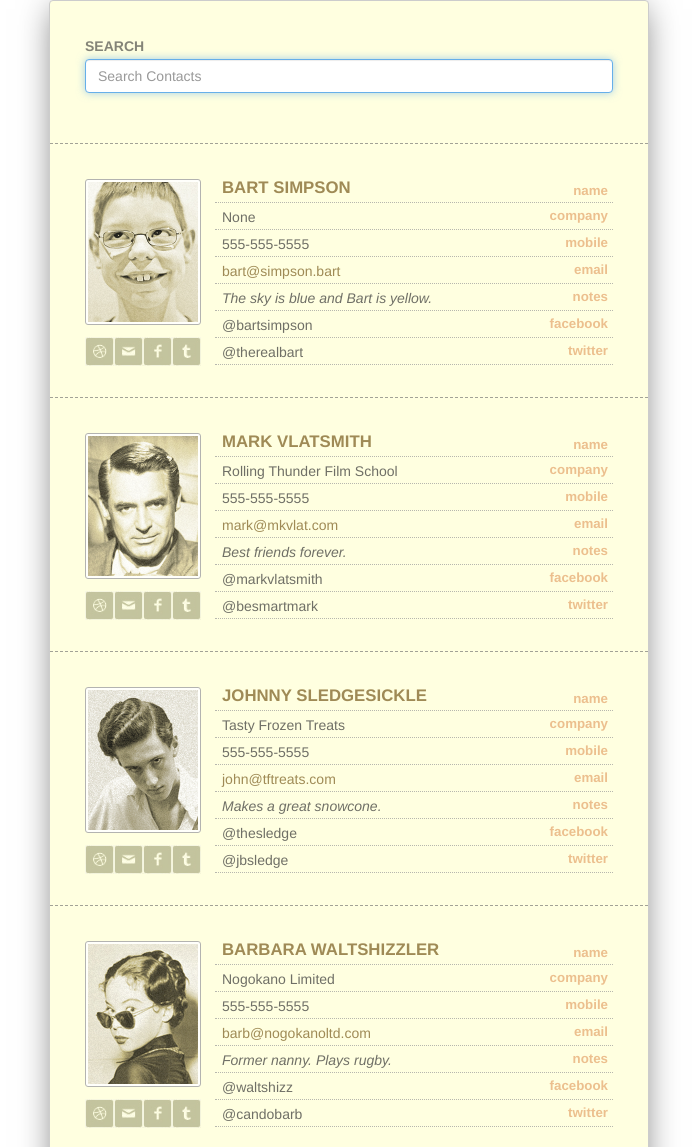
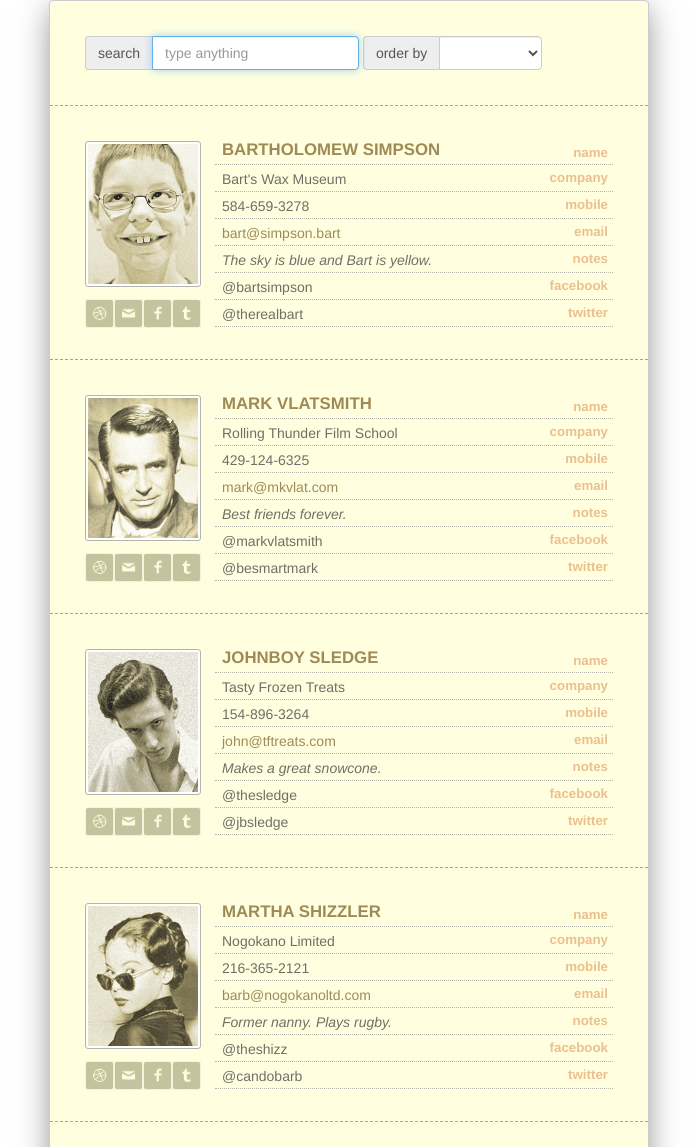
Before and after one commit to raaum/roloDexter, a website: page index.html in a window 1280 px wide. Shown: the top 1147 px of the page, without its empty margins (291-988 px from the left). Drawn offline with Linux system fonts and the light colour scheme.

Commit message:
sort added, search and sort improved with bootstrap classes

```diff
--- a/index.html
+++ b/index.html
@@ -16,17 +16,31 @@
 
 <div id="roloDexter" class="container" ng-app="roloDexter">
 	<div class="row">
-		<div class="search cf form-group col-md-12">
-			<form role="form">
-				<label class=search>search</label>
-				<input ng-model="query" id="search" class="form-control search" placeholder="Search Contacts" type="text" ng-model="name" autofocus></input>
+		<div class="search cf col-md-12">
+			<form class="form-inline">
+				<div class="form-group">
+					 <div class="input-group">
+    					<span class="input-group-addon">search</span>
+    					<input ng-model="query" id="search" class="form-control search" placeholder="type anything" type="text" ng-model="name" autofocus></input>
+    				</div>
+					<div class="input-group">
+						<span class="input-group-addon">order by</span>
+						<select class="form-control" ng-model="orderFields" title="Order By">
+							<option value=""></option>
+							<option value="name">name</option>
+							<option value="company">company</option>
+							<option value="mobile">mobile</option>
+							<option value="email">email</option>
+						</select>
+					</div>
+				</div>
 			</form>
 		</div>
 	</div>
 	<div class="row">
 		<div ng-controller="roloCtrl" class="col-md-12 main contact">
 			<ul class="records">
-				<li class="contact" ng-repeat="record in contacts | filter: query">
+				<li class="contact" ng-repeat="record in contacts | filter: query | orderBy: orderFields">
 					<div class="record-photo" ng-show="record.photo" style="background-image: url({{ record.photo }});">
 					</div>
 					<div class="social-icons">
--- a/json/contacts.json
+++ b/json/contacts.json
@@ -1,9 +1,9 @@
 [
 	{
-		"name": "Bart Simpson",
-		"organization": "None",
+		"name": "Bartholomew Simpson",
+		"organization": "Bart's Wax Museum",
 		"email": "bart@simpson.bart",
-		"mobile": "555-555-5555",
+		"mobile": "584-659-3278",
 		"facebook": "bartsimpson",
 		"twitter": "therealbart",
 		"notes": "The sky is blue and Bart is yellow.",
@@ -13,28 +13,28 @@
 		"name": "Mark Vlatsmith",
 		"organization": "Rolling Thunder Film School",
 		"email": "mark@mkvlat.com",
-		"mobile": "555-555-5555",
+		"mobile": "429-124-6325",
 		"facebook": "markvlatsmith",
 		"twitter": "besmartmark",
 		"notes": "Best friends forever.",
 		"photo": "photos/Mark_Vlatsmith.jpg"
 	},
 	{
-		"name": "Johnny Sledgesickle",
+		"name": "Johnboy Sledge",
 		"organization": "Tasty Frozen Treats",
 		"email": "john@tftreats.com",
-		"mobile": "555-555-5555",
+		"mobile": "154-896-3264",
 		"facebook": "thesledge",
 		"twitter": "jbsledge",
 		"notes": "Makes a great snowcone.",
 		"photo": "photos/Johnny_Sledgesickle.jpg"
 	},
 	{
-		"name": "Barbara Waltshizzler",
+		"name": "Martha Shizzler",
 		"organization": "Nogokano Limited",
 		"email": "barb@nogokanoltd.com",
-		"mobile": "555-555-5555",
-		"facebook": "waltshizz",
+		"mobile": "216-365-2121",
+		"facebook": "theshizz",
 		"twitter": "candobarb",
 		"notes": "Former nanny.  Plays rugby.",
 		"photo": "photos/Barbara_Waltshizzler.jpg"
@@ -43,7 +43,7 @@
 		"name": "Grandpa Palmer",
 		"organization": "Retired",
 		"email": "nate@grandpalmer.com",
-		"mobile": "555-555-5555",
+		"mobile": "797-515-5552",
 		"facebook": "grampz",
 		"twitter": "callmegrampz",
 		"notes": "Grandpa.  I think he's still alive.",
```
